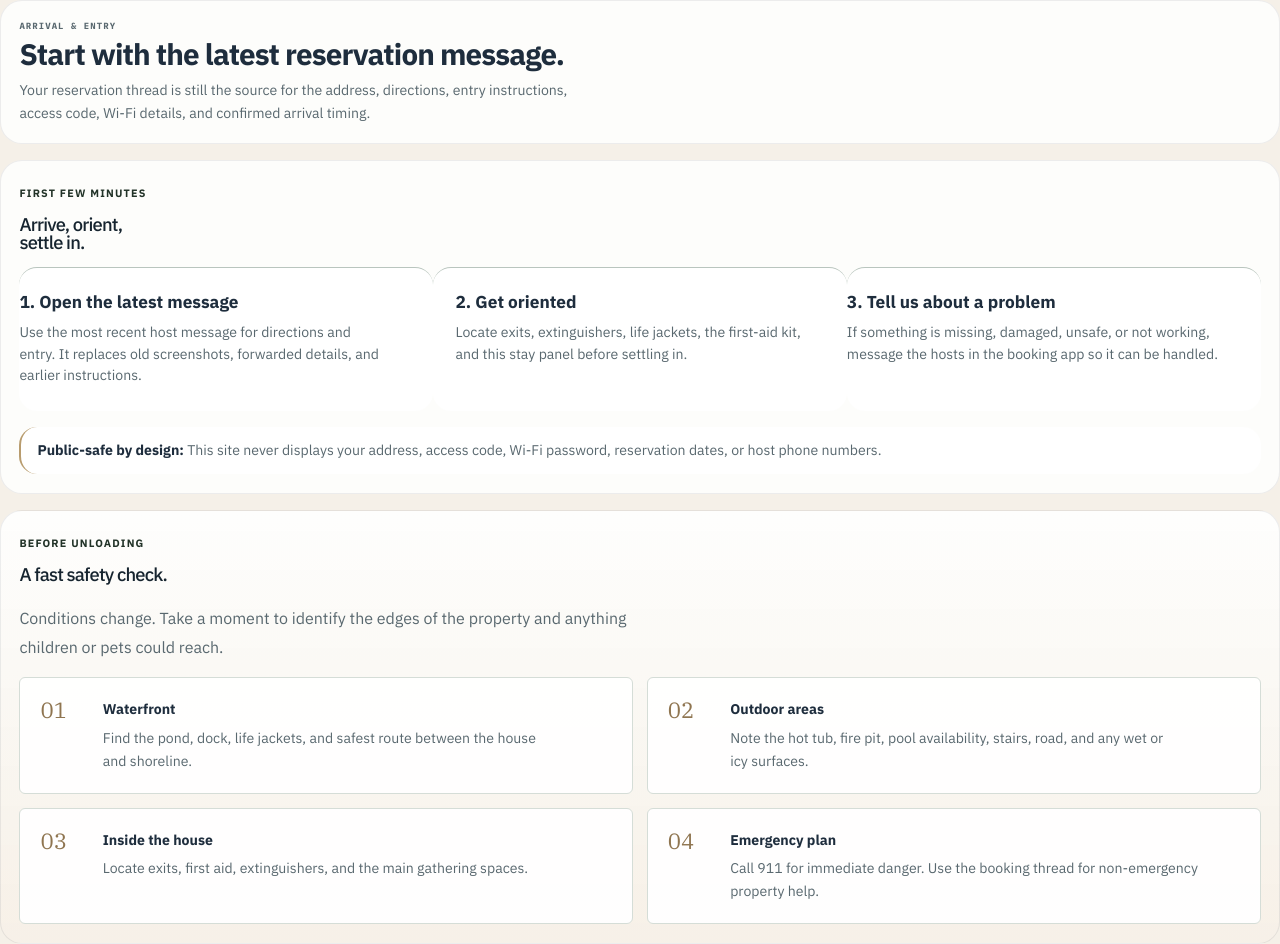
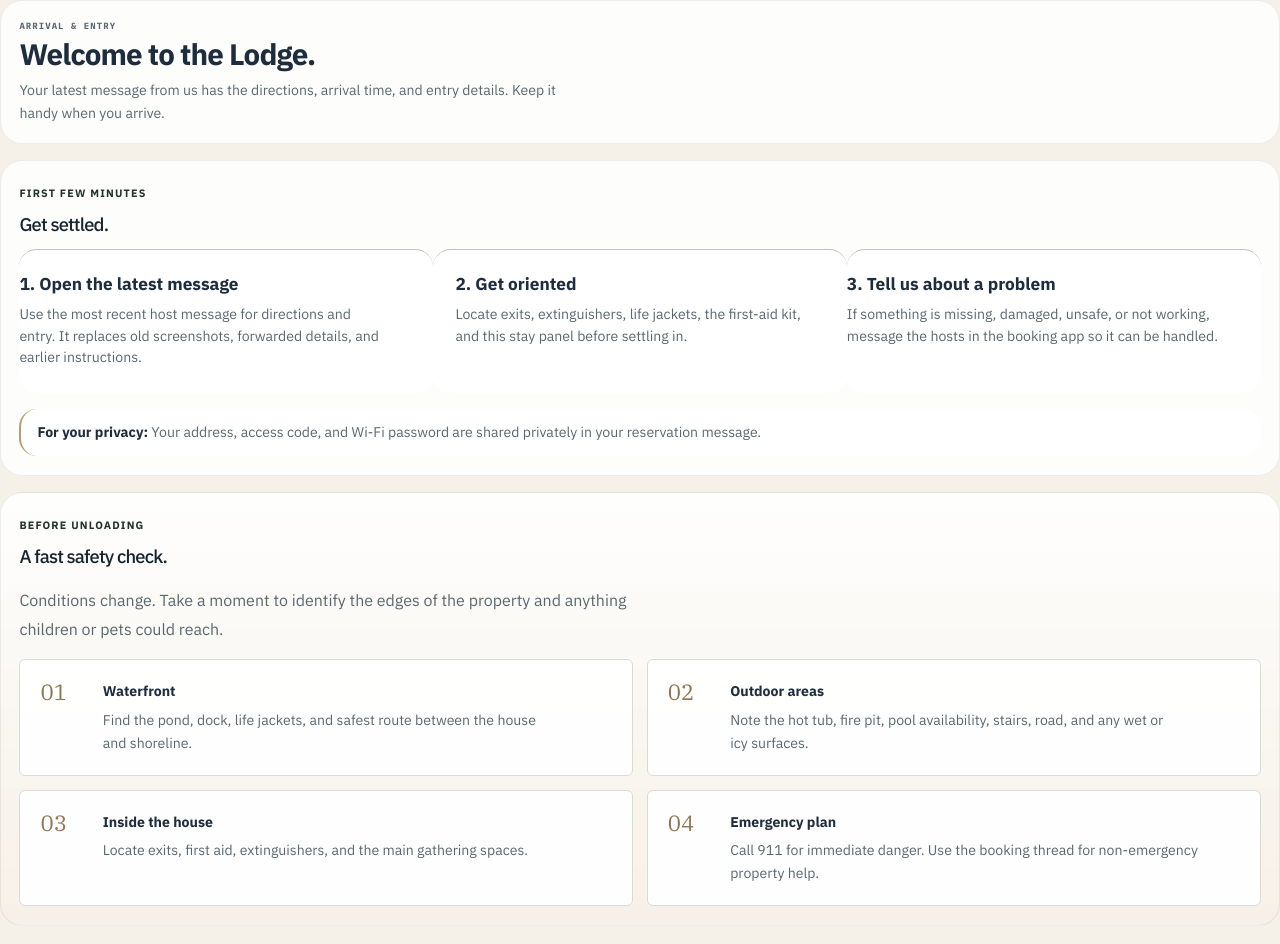
Before and after one commit to PublicLogic/KendallPondLodge, a Next.js app: page /arrival in a window 1280 px wide. Built offline with nearby package versions, Linux system fonts and the light colour scheme.

Commit message:
Welcome guests in plain language and retain private access rules

```diff
--- a/app/arrival/page.tsx
+++ b/app/arrival/page.tsx
@@ -8,18 +8,18 @@ export default function ArrivalPage() {
     <div className="guide-section-page">
       <header className="guide-section-header">
         <p className="guide-dashboard-eyebrow">Arrival & entry</p>
-        <h2>Start with the latest reservation message.</h2>
-        <p>Your reservation thread is still the source for the address, directions, entry instructions, access code, Wi-Fi details, and confirmed arrival timing.</p>
+        <h2>Welcome to the Lodge.</h2>
+        <p>Your latest message from us has the directions, arrival time, and entry details. Keep it handy when you arrive.</p>
       </header>
 
       <section className="guide-section-stack">
-        <SectionHeading eyebrow="First few minutes" title="Arrive, orient, settle in." />
+        <SectionHeading eyebrow="First few minutes" title="Get settled." />
         <div className="step-grid">
           <InfoCard title="1. Open the latest message"><p>Use the most recent host message for directions and entry. It replaces old screenshots, forwarded details, and earlier instructions.</p></InfoCard>
           <InfoCard title="2. Get oriented"><p>Locate exits, extinguishers, life jackets, the first-aid kit, and this stay panel before settling in.</p></InfoCard>
           <InfoCard title="3. Tell us about a problem"><p>If something is missing, damaged, unsafe, or not working, message the hosts in the booking app so it can be handled.</p></InfoCard>
         </div>
-        <Notice tone="warm"><strong>Public-safe by design:</strong> This site never displays your address, access code, Wi-Fi password, reservation dates, or host phone numbers.</Notice>
+        <Notice tone="warm"><strong>For your privacy:</strong> Your address, access code, and Wi-Fi password are shared privately in your reservation message.</Notice>
       </section>
 
       <section className="guide-section-stack guide-section-surface">
```
